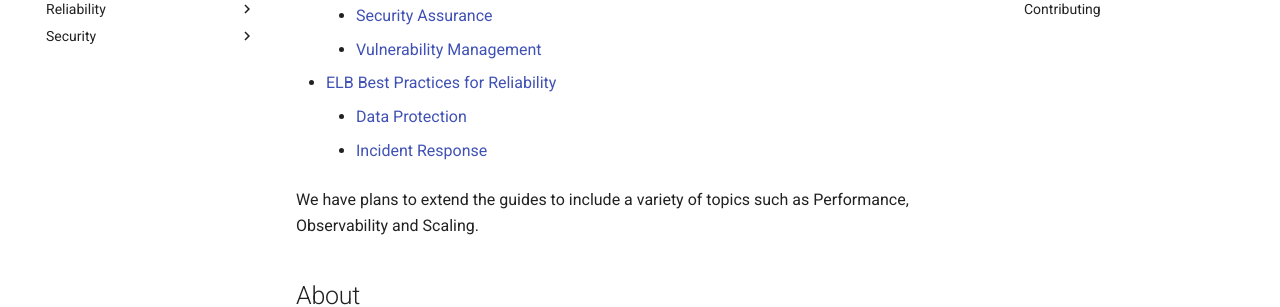
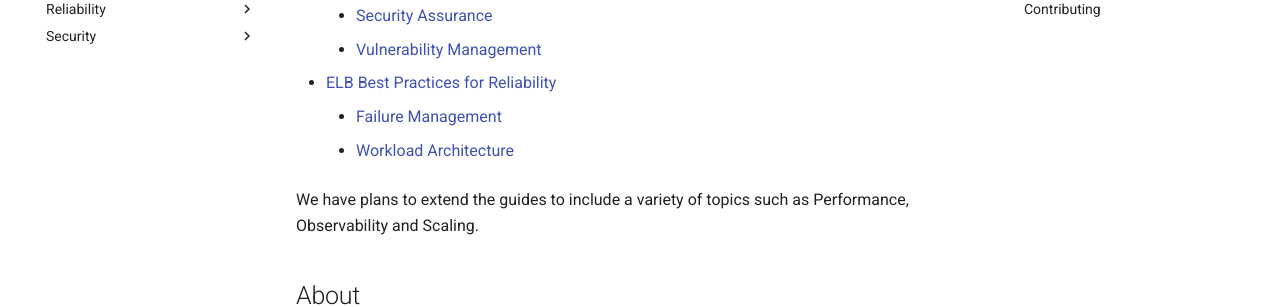
Before and after one commit to aws/aws-elb-best-practices, an MkDocs documentation site: the page built from content/index.md, in a window 1280 px wide and 900 px high, scrolled down 369 px. Shown: the part 153-460 px from the top of the window. Built offline with MkDocs 1.6.1 and Material for MkDocs 9.7.7, drawn with Linux system fonts in a browser that asks for light colours; comment, search, counter and statistics services are not loaded.

Commit message:
Fixing menu item

```diff
--- a/content/index.md
+++ b/content/index.md
@@ -12,8 +12,8 @@ We currently have published guides for the following topics:
     * [Security Assurance](security/security_assurance)
     * [Vulnerability Management](security/vulnerability_management)
 * [ELB Best Practices for Reliability](reliability/)
-    * [Data Protection](reliability/failure_management)
-    * [Incident Response](reliability/workload_architecture)
+    * [Failure Management](reliability/failure_management)
+    * [Workload Architecture](reliability/workload_architecture)
 
 
 We have plans to extend the guides to include a variety of topics such as Performance, Observability and Scaling.
```
